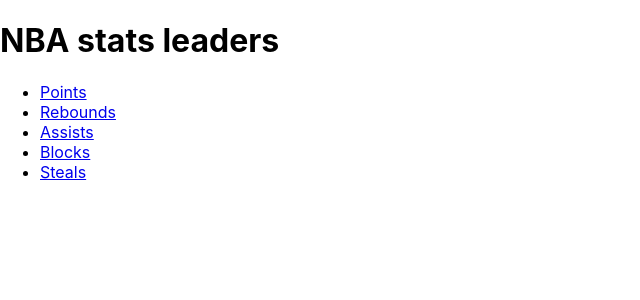
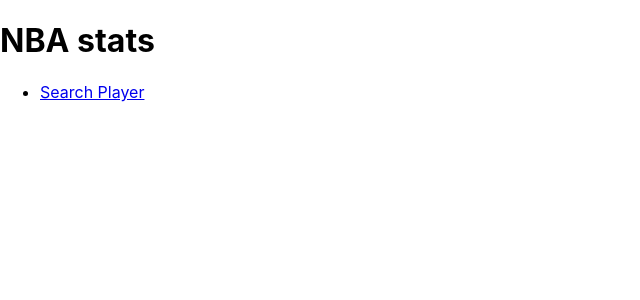
Before and after one commit to RicardoEgas/BballGeeks, a React (Create React App) app: page / in a window 1280 px wide. Shown: the top 300 px of the page, without its empty margins (0-640 px from the left). Built offline with nearby package versions, Linux system fonts and the light colour scheme.

Commit message:
Fix Links

```diff
--- a/src/App.js
+++ b/src/App.js
@@ -1,11 +1,7 @@
 import { Outlet, Routes, Route } from 'react-router';
 import Header from './components/Header';
 import './App.css';
-import Points from './components/Points';
-import Assists from './components/Assists';
-import Rebounds from './components/Rebounds';
-import Blocks from './components/Blocks';
-import Steals from './components/Steals';
+import PlayerSearch from './components/PlayerSearch';
 
 const Home = () => (
   <>
@@ -18,11 +14,7 @@
   return (
     <Routes>
       <Route path="/" element={<Home />}>
-        <Route path="/points" element={<Points />} />
-        <Route path="/rebounds" element={<Rebounds />} />
-        <Route path="/assists" element={<Assists />} />
-        <Route path="/blocks" element={<Blocks />} />
-        <Route path="/steals" element={<Steals />} />
+        <Route path="/playersearch" element={<PlayerSearch />} />
       </Route>
     </Routes>
   );
--- a/src/components/Assists.js
+++ /dev/null
@@ -1,60 +0,0 @@
-import React, { useState, useEffect } from 'react';
-import { useDispatch, useSelector } from 'react-redux';
-import {
-  fetchPlayers, selectPlayers, selectPlayersStatus, selectPlayersError,
-} from '../redux/players';
-import PlayerStats from './PlayerStats';
-
-function Assists() {
-  const dispatch = useDispatch();
-  const players = useSelector(selectPlayers);
-  const status = useSelector(selectPlayersStatus);
-  const error = useSelector(selectPlayersError);
-  const [searchTerm, setSearchTerm] = useState('');
-  const [selectedPlayer, setSelectedPlayer] = useState(null);
-
-  useEffect(() => {
-    // Fetch player data using Redux thunk
-    dispatch(fetchPlayers());
-  }, [dispatch]);
-
-  const filteredPlayers = players.filter(
-    (player) => player.first_name.toLowerCase().includes(searchTerm.toLowerCase())
-      || player.last_name.toLowerCase().includes(searchTerm.toLowerCase()),
-  );
-
-  return (
-    <div>
-      <h1>Player Search</h1>
-      {status === 'loading' && <p>Loading...</p>}
-      {status === 'failed' && (
-      <p>
-        Error:
-        {error}
-      </p>
-      )}
-      <input
-        type="text"
-        placeholder="Search for a player"
-        value={searchTerm}
-        onChange={(e) => setSearchTerm(e.target.value)}
-      />
-      <select
-        onChange={(e) => setSelectedPlayer(e.target.value)}
-        value={selectedPlayer || ''}
-      >
-        <option value="">Select a player</option>
-        {filteredPlayers.map((player) => (
-          <option key={player.id} value={player.id}>
-            {player.first_name}
-            {' '}
-            {player.last_name}
-          </option>
-        ))}
-      </select>
-      {selectedPlayer && <PlayerStats selectedPlayerId={selectedPlayer} />}
-    </div>
-  );
-}
-
-export default Assists;
--- a/src/components/Blocks.js
+++ /dev/null
@@ -1,5 +0,0 @@
-const Blocks = () => (
-  <p>Blocks</p>
-);
-
-export default Blocks;
--- a/src/components/Header.js
+++ b/src/components/Header.js
@@ -3,37 +3,15 @@
 function Header() {
   return (
     <header>
-      <h1>NBA stats leaders</h1>
+      <h1>NBA stats</h1>
       <nav className="navbar">
         <ul>
           <li>
-            <NavLink
-              to="points"
-              className={({ isActive }) => (isActive ? 'active link' : 'pending link')}
-            >
-              Points
+            <NavLink to="PlayerSearch" className="link">
+              Search Player
             </NavLink>
           </li>
-          <li>
-            <NavLink to="rebounds" className="link">
-              Rebounds
-            </NavLink>
-          </li>
-          <li>
-            <NavLink to="assists" className="link">
-              Assists
-            </NavLink>
-          </li>
-          <li>
-            <NavLink to="blocks" className="link">
-              Blocks
-            </NavLink>
-          </li>
-          <li>
-            <NavLink to="steals" className="link">
-              Steals
-            </NavLink>
-          </li>
+
         </ul>
       </nav>
     </header>
--- a/src/components/Points.js
+++ /dev/null
@@ -1,7 +0,0 @@
-function Points() {
-  return (
-    <p>Points</p>
-  );
-}
-
-export default Points;
--- a/src/components/Rebounds.js
+++ /dev/null
@@ -1,5 +0,0 @@
-const Rebounds = () => (
-  <p>Rebounds</p>
-);
-
-export default Rebounds;
--- a/src/components/Steals.js
+++ /dev/null
@@ -1,5 +0,0 @@
-const Steals = () => (
-  <p>Steals</p>
-);
-
-export default Steals;
```
